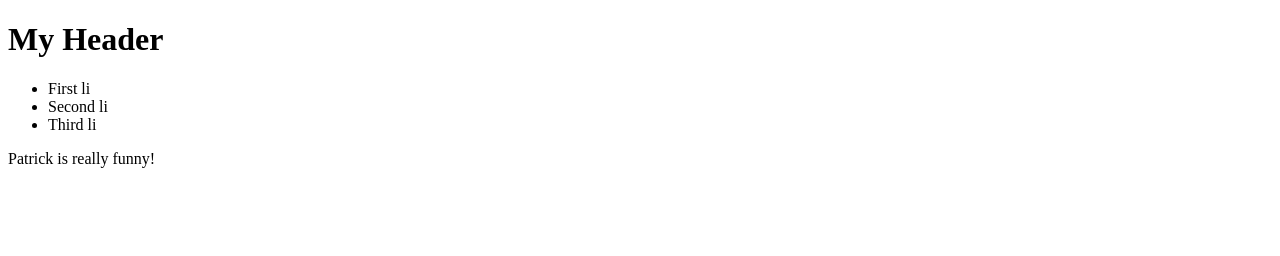
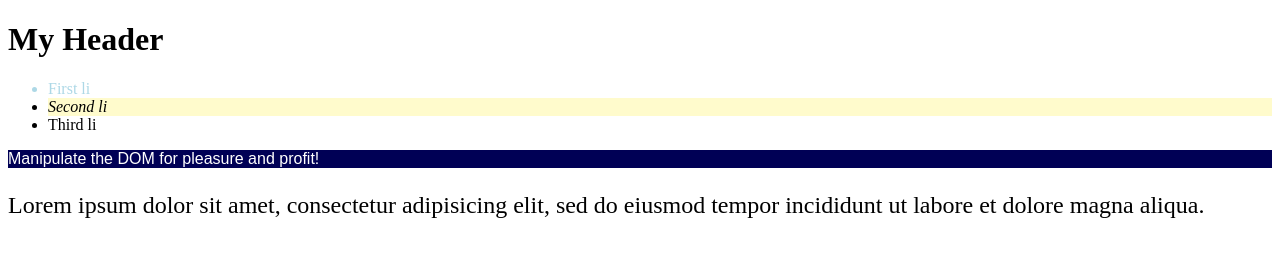
Before and after one commit to Pklong/jQuery_lite, a plain HTML site: page index.html in a window 1280 px wide. Drawn offline with Linux system fonts and the light colour scheme.

Commit message:
minor tweak to index.html, add css to play with

```diff
--- a/index.html
+++ b/index.html
@@ -2,18 +2,23 @@
 <html>
   <head>
     <meta charset="utf-8">
-    <title>JQueryLite</title>
+    <title>jQueryLite</title>
+    <link rel="stylesheet" href="style.css" media="screen" charset="utf-8">
     <script type="text/javascript" src="jquery_lite.js"></script>
   </head>
   <body>
     <h1>My Header</h1>
     <ul>
-      <li class="im-here">First li</li>
-      <li class="im-hurt im-here">Second li</li>
+      <li class="blue">First li</li>
+      <li class="highlight">Second li</li>
       <li>Third li</li>
     </ul>
-    <p class="the-truth">
-      Patrick is really funny!
+    <p class="fancy">Manipulate the DOM for pleasure and profit!</p>
+
+    <p id="lorem">
+      Lorem ipsum dolor sit amet, consectetur adipisicing elit,
+      sed do eiusmod tempor incididunt ut labore et dolore magna aliqua.
     </p>
+
   </body>
 </html>
--- /dev/null
+++ b/style.css
@@ -0,0 +1,19 @@
+.blue {
+  color:#ADD8E6;
+}
+
+.highlight {
+  background: #FFFBCC;
+  font-style: italic;
+}
+
+.fancy {
+  font-family: sans-serif;
+  font-size: 16;
+  background: #005;
+  color: #fff;
+}
+
+#lorem {
+  font-size: 24px;
+}
```
